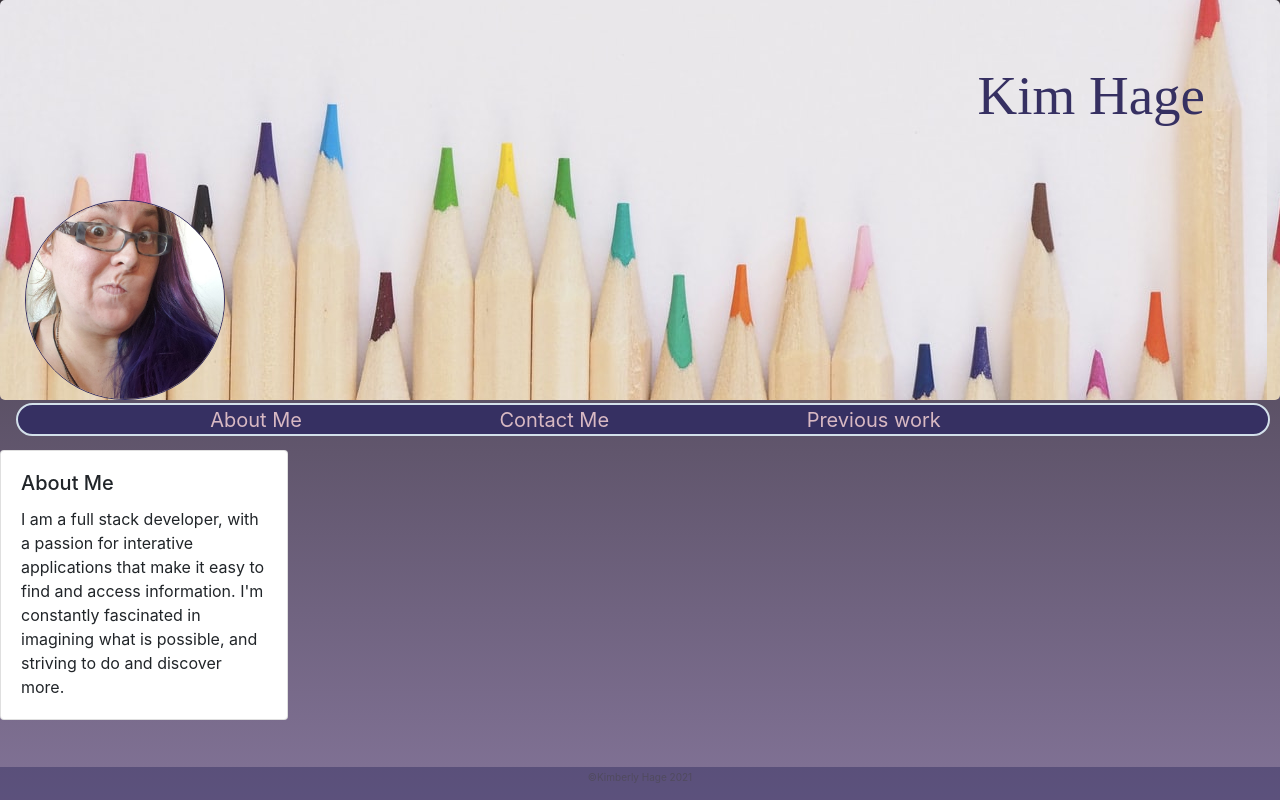
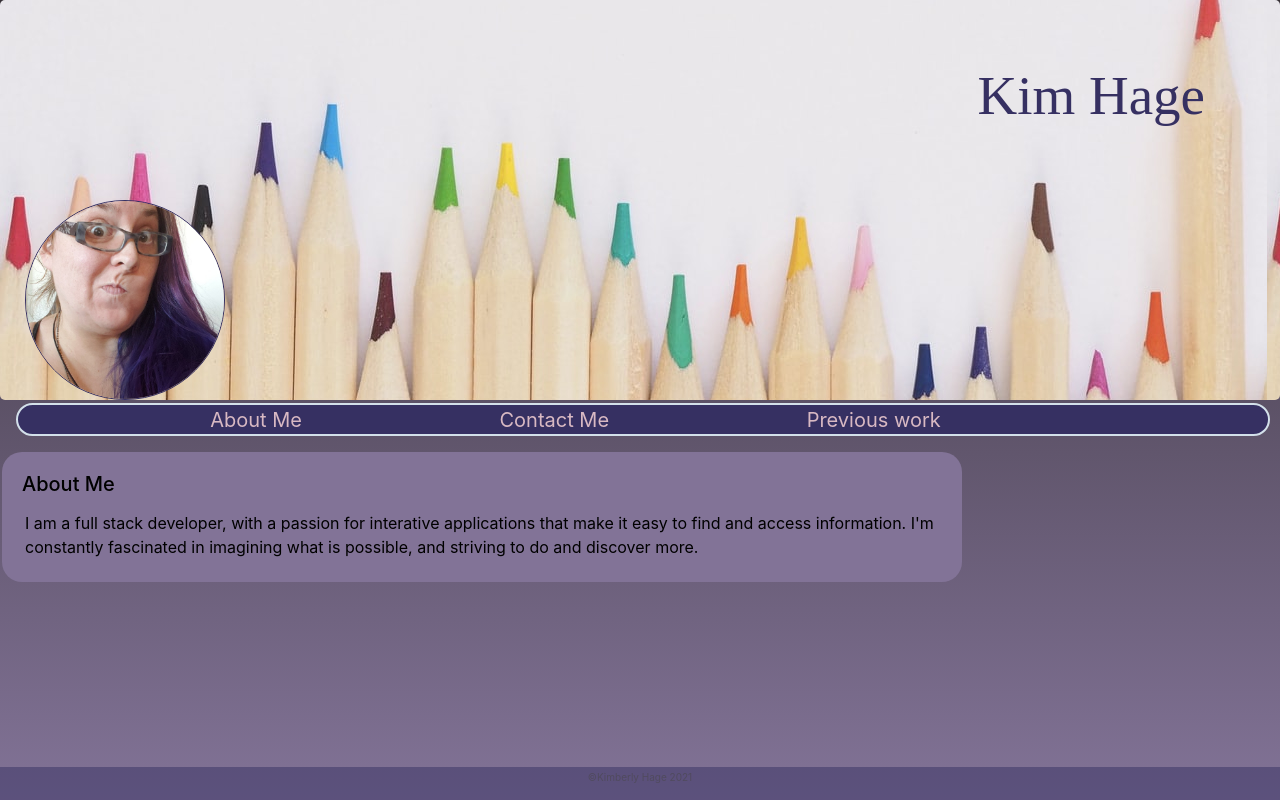
Before and after one commit to IamAlphena/klhageportfolio, a React (Create React App) app: page / in a window 1280 px wide. Built offline with nearby package versions, Linux system fonts and the light colour scheme.

Commit message:
updated styling

```diff
--- a/src/components/Cards/aboutcard.js
+++ b/src/components/Cards/aboutcard.js
@@ -3,8 +3,8 @@ import Card from 'react-bootstrap/Card';
 
 function AboutCard() {
     return(
-        <Card style={{width: '18rem'}}>
-            <Card.Body>
+        // <Card className="info">
+            <Card.Body className="about" >
                 <Card.Title>
                     About Me
                 </Card.Title>
@@ -12,7 +12,7 @@ function AboutCard() {
                 I am a full stack developer, with a passion for interative applications that make it easy to find and access information. I'm constantly fascinated in imagining what is possible, and striving to do and discover more.
                 </Card.Text>
             </Card.Body>
-        </Card>
+        // </Card>
         )
 }
 
--- a/src/index.css
+++ b/src/index.css
@@ -259,4 +259,10 @@ Cards
 ****/
 .info{
     margin: 10px;
+    background-color: #363062;
+    width: 18rem;
 }
+
+.container {
+    margin: 10px;
+}
```
